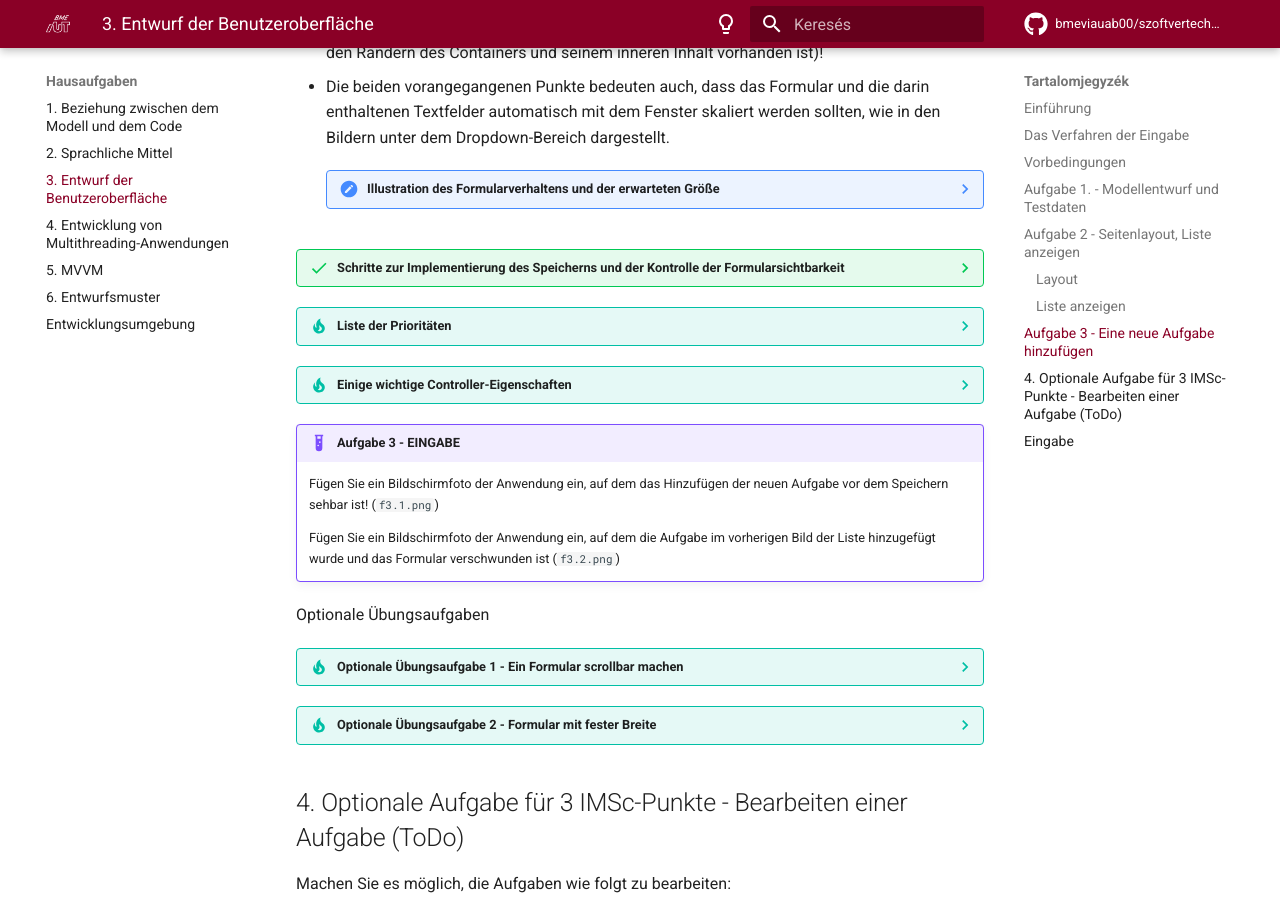
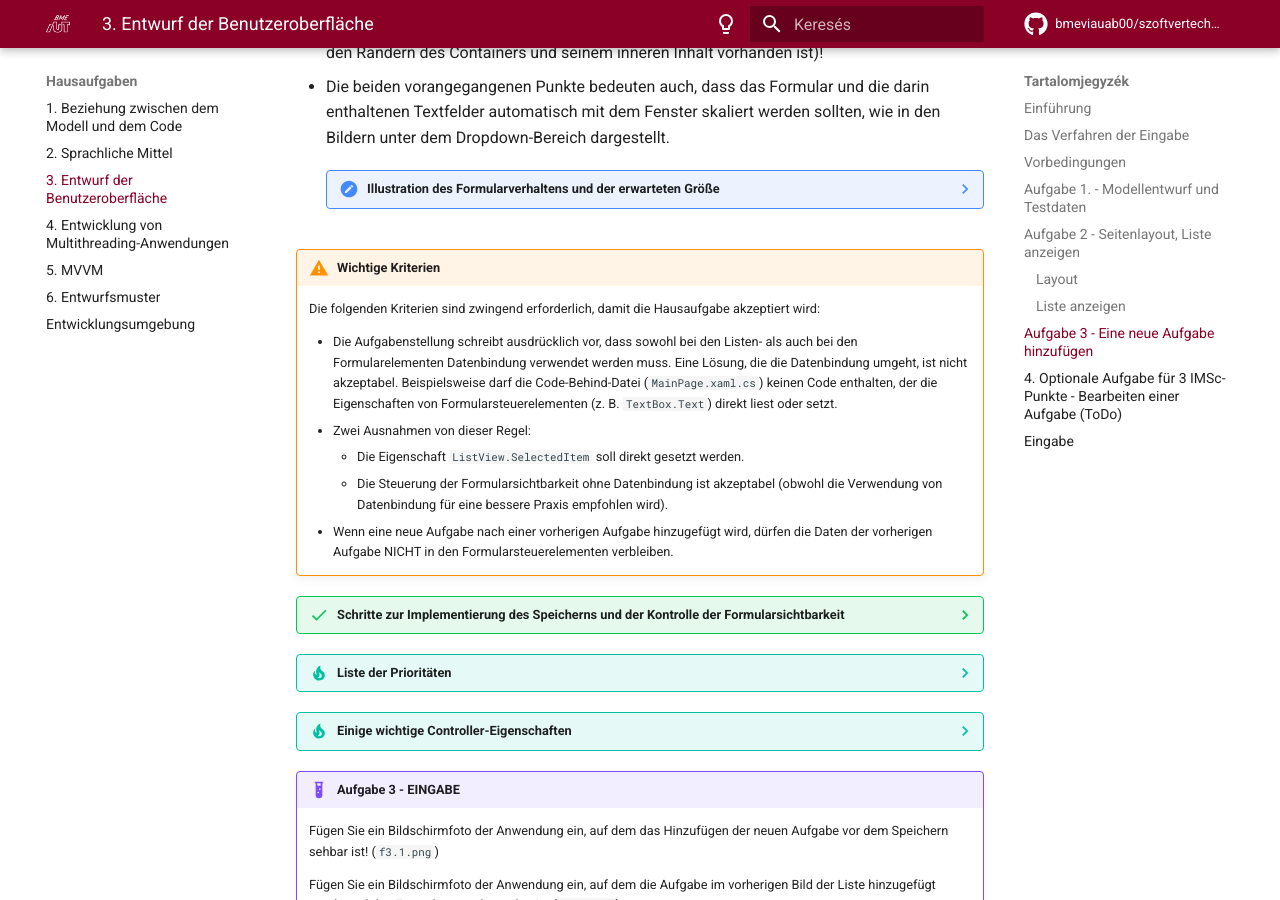
Before and after one commit to bmeviauab00/szoftvertechnikak, an MkDocs documentation site: the page built from docs/hazi/3-felhasznaloi-felulet-kialakitasa/index_ger.md, in a window 1280 px wide and 900 px high, scrolled down 8940 px. Built offline with MkDocs 1.6.1 and Material for MkDocs 9.7.7, drawn with Linux system fonts in a browser that asks for light colours; emoji names are drawn with the system emoji font; comment, search, counter and statistics services are not loaded; the version menu is left out.

```diff
--- a/docs/hazi/3-felhasznaloi-felulet-kialakitasa/index_ger.md
+++ b/docs/hazi/3-felhasznaloi-felulet-kialakitasa/index_ger.md
@@ -299,6 +299,15 @@ Layout des Formulars
         ![bei Größenänderung](images/newtodo-resizing.gif)
         ![Einige Abmessungen werden angezeigt](images/newtodo-annotated.png)
 
+!!! warning "Wichtige Kriterien"
+    Die folgenden Kriterien sind zwingend erforderlich, damit die Hausaufgabe akzeptiert wird:
+
+    * Die Aufgabenstellung schreibt ausdrücklich vor, dass sowohl bei den Listen- als auch bei den Formularelementen Datenbindung verwendet werden muss. Eine Lösung, die die Datenbindung umgeht, ist nicht akzeptabel. Beispielsweise darf die Code-Behind-Datei (`MainPage.xaml.cs`) keinen Code enthalten, der die Eigenschaften von Formularsteuerelementen (z. B. `TextBox.Text`) direkt liest oder setzt.
+    * Zwei Ausnahmen von dieser Regel:
+        * Die Eigenschaft `ListView.SelectedItem` soll direkt gesetzt werden.
+        * Die Steuerung der Formularsichtbarkeit ohne Datenbindung ist akzeptabel (obwohl die Verwendung von Datenbindung für eine bessere Praxis empfohlen wird).
+    * Wenn eine neue Aufgabe nach einer vorherigen Aufgabe hinzugefügt wird, dürfen die Daten der vorherigen Aufgabe NICHT in den Formularsteuerelementen verbleiben.
+
 ??? success "Schritte zur Implementierung des Speicherns und der Kontrolle der Formularsichtbarkeit"
 
     1. Die Daten im Formular werden in einem neuen "ToDoItem"-Objekt gesammelt, dessen Eigenschaften (bidirektional!) zu der Oberfläche gebunden werden. Erstellen Sie eine Eigenschaft mit dem Namen `EditedTodo` (der Anfangswert sollte null sein).
```
Also changed, not shown: docs/hazi/3-felhasznaloi-felulet-kialakitasa/index.md (+9 -9 lines), docs/hazi/3-felhasznaloi-felulet-kialakitasa/index_eng.md (+9 -9 lines).
